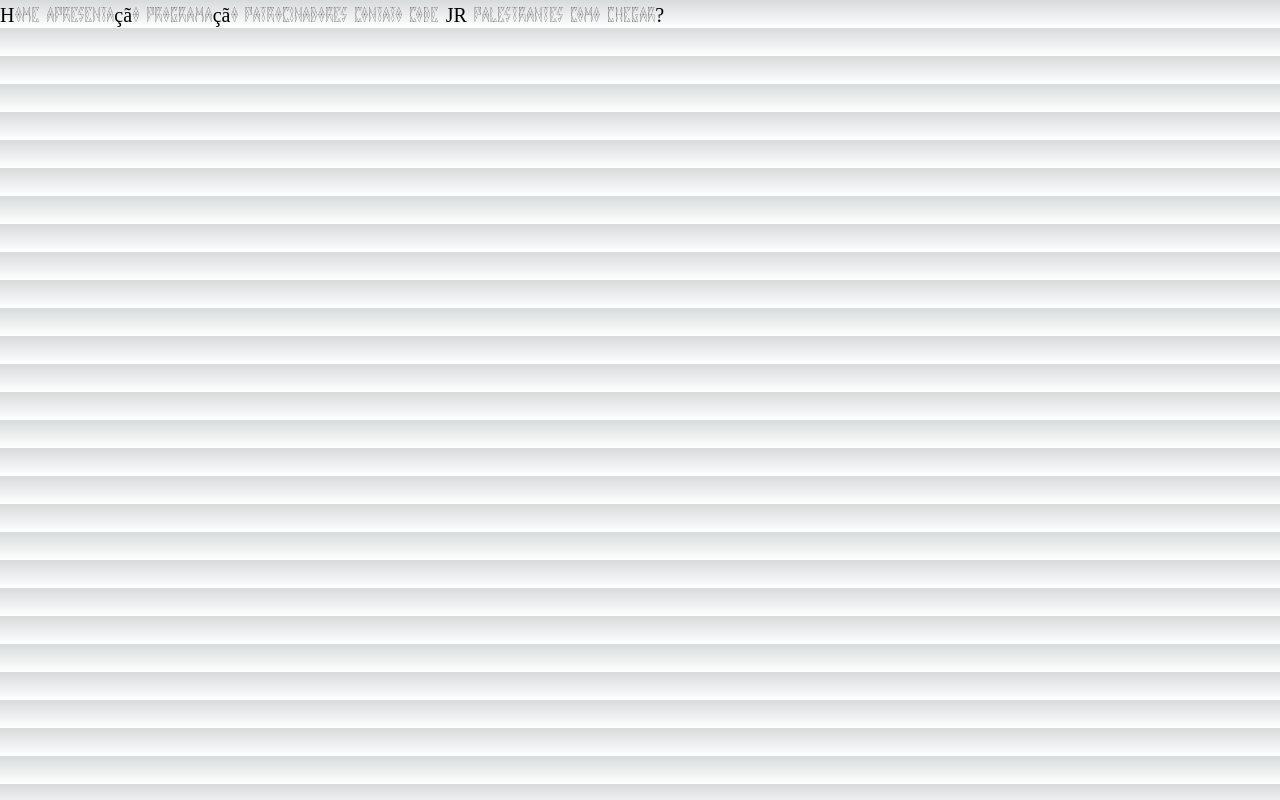
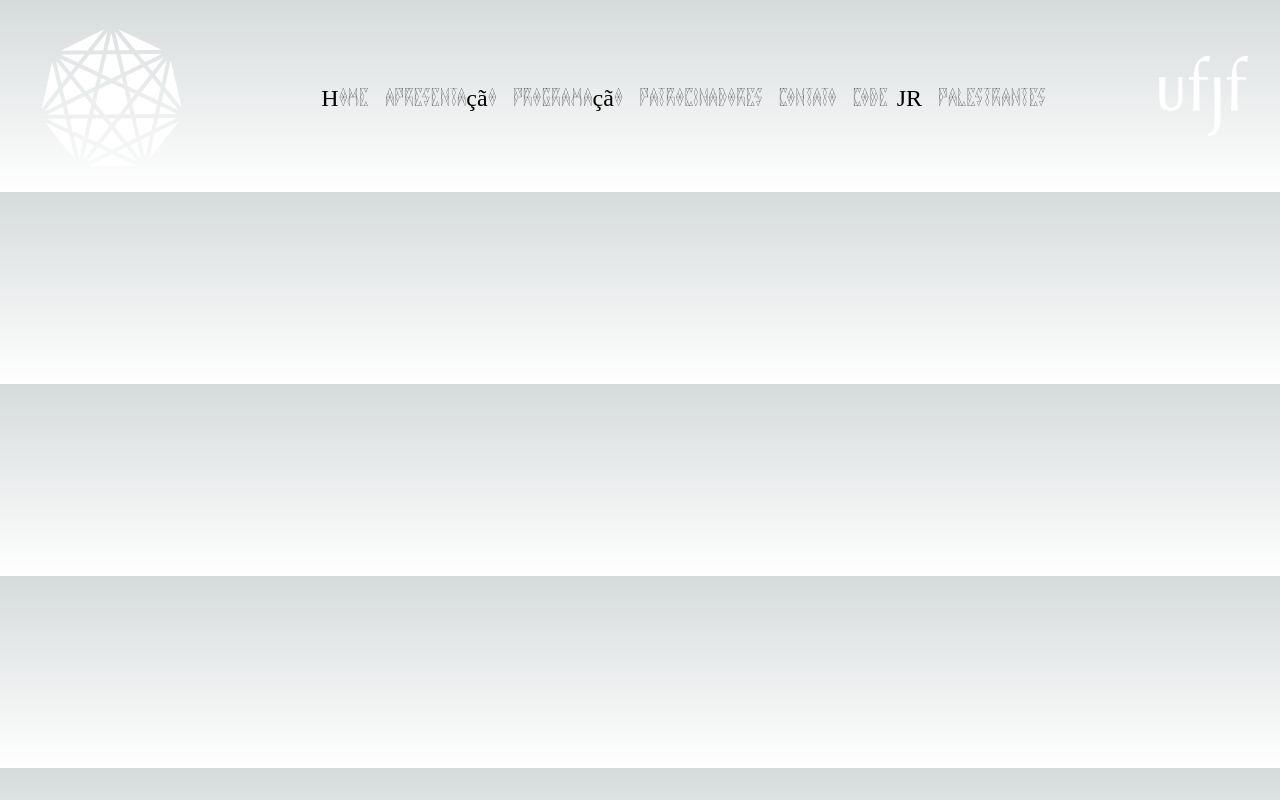
Before and after one commit to semana-computacao-ufjf/site2024, a Next.js app: page / in a window 1280 px wide. Built offline with nearby package versions, Linux system fonts and the light colour scheme.

Commit message:
adição de imagens à navBar

```diff
--- a/src/components/navBar.tsx
+++ b/src/components/navBar.tsx
@@ -2,47 +2,62 @@ import Link from "next/link";
 
 export default function NavBar() {
   return (
-    <section className="font-viga text-lg">
-      <span>
+    <section
+      className="
+    flex justify-between items-center
+    font-viga text-xl leading-loose
+    px-4 py-2 md:px-8 md:py-4
+    "
+    >
+      <img
+        src="/images/semanaComputacaoLogo.png"
+        alt="Logo"
+        className="brightness-0 invert max-h-20 md:max-h-40 mr-4"
+      />
+      <nav>
+        <ul className="flex flex-wrap gap-4">
+          <li>
             <Link href="/about">
               <span>Home</span>
             </Link>
-      </span>
-      <span>
+          </li>
+          <li>
             <Link href="/about">
-          <span> Apresentação </span>
+              <span>Apresentação</span>
             </Link>
-      </span>
-      <span>
+          </li>
+          <li>
             <Link href="/about">
-          <span> Programação </span>
+              <span>Programação</span>
             </Link>
-      </span>
-      <span>
+          </li>
+          <li>
             <Link href="/about">
-          <span> Patrocinadores </span>
+              <span>Patrocinadores</span>
             </Link>
-      </span>
-      <span>
+          </li>
+          <li>
             <Link href="/about">
-          <span> Contato </span>
+              <span>Contato</span>
             </Link>
-      </span>
-      <span>
+          </li>
+          <li>
             <Link href="/about">
-          <span> Code JR </span>
+              <span>Code JR</span>
             </Link>
-      </span>
-      <span>
+          </li>
+          <li>
             <Link href="/about">
-          <span> Palestrantes </span>
+              <span>Palestrantes</span>
             </Link>
-      </span>
-      <span>
-        <Link href="/about">
-          <span> Como Chegar?</span>
-        </Link>
-      </span>
+          </li>
+        </ul>
+      </nav>
+      <img
+        src="/images/ufjfLogo.png"
+        alt="UFJF"
+        className="max-h-10 md:max-h-20"
+      />
     </section>
   );
 }
```
Also changed, not shown: public/images/semanaComputacaoLogo.png (added), public/images/ufjfLogo.png (added). Lines whose indentation alone changed are shown as unchanged.
